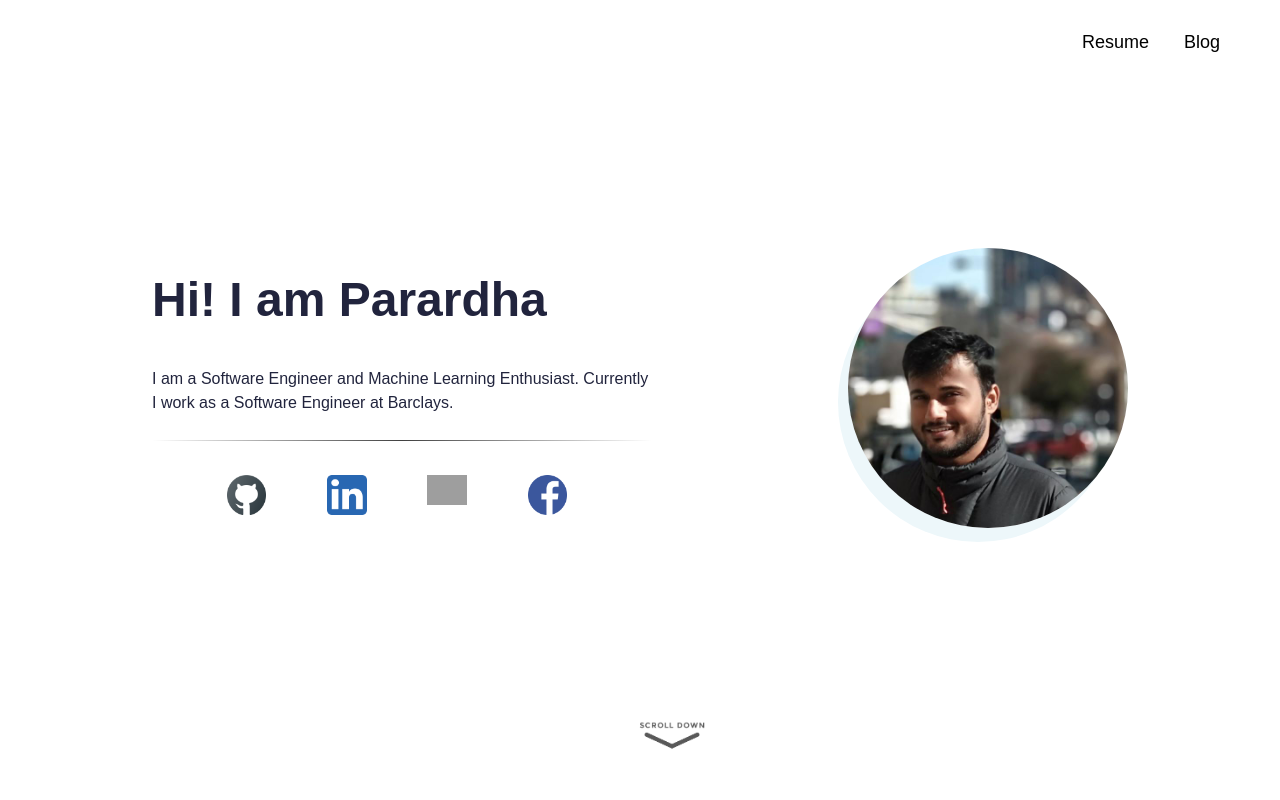
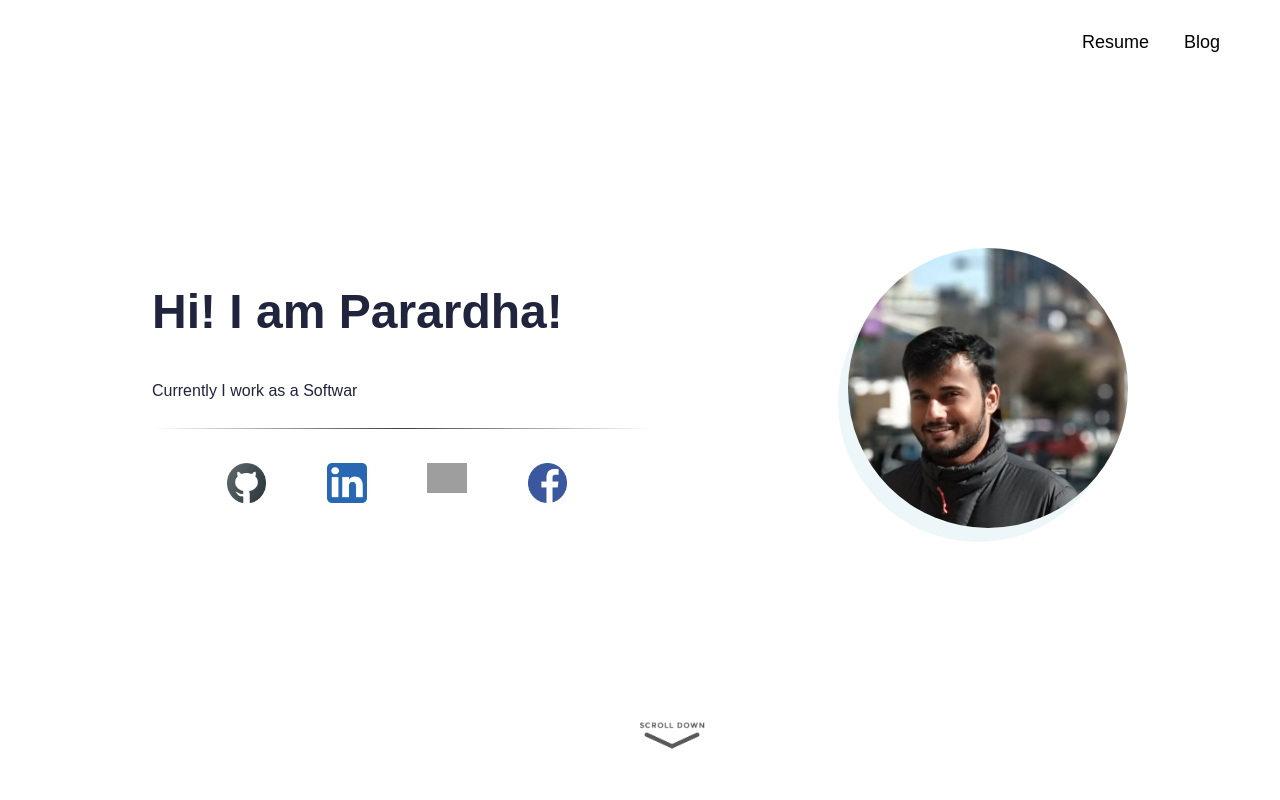
Before and after one commit to ParardhaKumar/PersonalV2, a React (Create React App) app: page / in a window 1280 px wide. Shown: the top 800 px of the page. Built offline with nearby package versions, Linux system fonts and the light colour scheme; grey boxes are pictures that could not be loaded.

Commit message:
Add Typewrite Effect

```diff
--- a/package.json
+++ b/package.json
@@ -17,6 +17,7 @@
     "react-responsive-carousel": "^3.2.22",
     "react-router-dom": "^5.3.0",
     "react-scripts": "^0.9.5",
+    "react-simple-typewriter": "^3.0.1",
     "web-vitals": "^1.0.1"
   },
   "scripts": {
--- a/src/components/Home/Content.js
+++ b/src/components/Home/Content.js
@@ -1,5 +1,5 @@
-const heading = "Hi! I am Parardha";
+const heading = "Hi! I am Parardha!";
 
-const introduction = "I am a Software Engineer and Machine Learning Enthusiast. Currently I work as a Software Engineer at Barclays."
+const introduction = ["I am a Software Engineer and Machine Learning Enthusiast", "Currently I work as a Software Engineer at Barclays."]
 const resume = "https://drive.google.com/file/d/0B8YhMJAaVUJUOUNGWEhMLVNadXc/view?usp=sharing&resourcekey=0-t3i5iFh_4Ny0sGj71eOwQg";
 export { heading, introduction,resume }
--- a/src/components/Home/Home.js
+++ b/src/components/Home/Home.js
@@ -1,7 +1,7 @@
 import React,{Component} from 'react';
 import "react-responsive-carousel/lib/styles/carousel.min.css"; // requires a loader
 import { Carousel } from 'react-responsive-carousel';
-
+import { Typewriter } from 'react-simple-typewriter';
 import * as Content from './Content';
 import Timeline from '../Timeline/Timeline';
 import SocialIcons from '../SocialIcons/SocialIcons';
@@ -48,7 +48,11 @@ class Home extends Component{
               {Content.heading}
             </h1>
             <p class="hero__description">
-              {Content.introduction}
+              <Typewriter
+                words={Content.introduction}
+                loop={0}
+                typeSpeed={50}
+                deleteSpeed={10} />
             </p>
             <hr></hr>
             {/*<a href="#" class="btn btn--main">Download Resume</a>*/}
```
Also changed, not shown: 2 other files (tests, documents, lock files or other folders).
